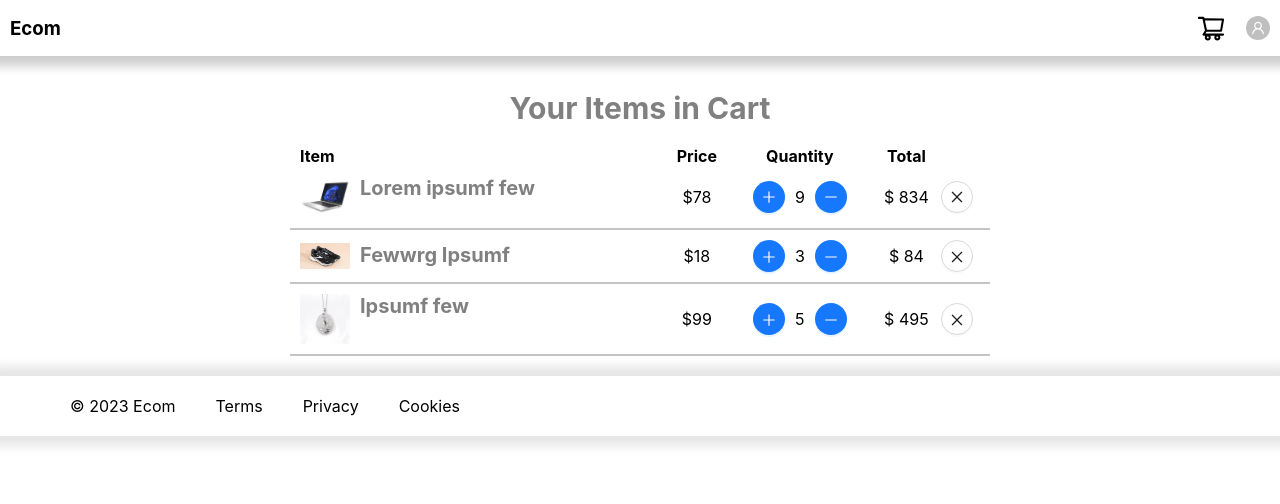
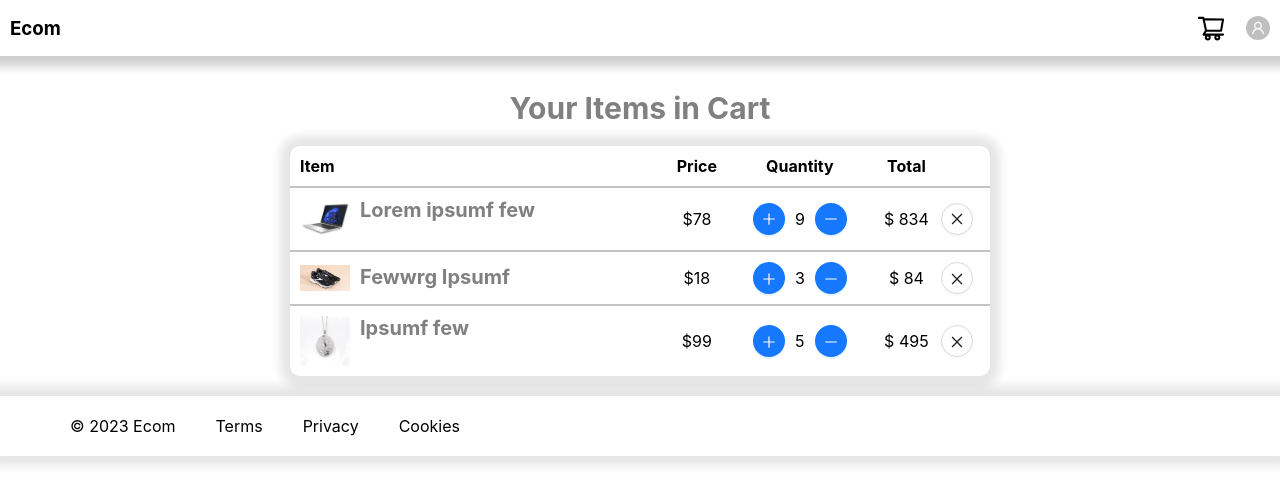
Before and after one commit to M-Abdullah-1/ecom-web-0.0, a React (Vite) app: page /cart in a window 1280 px wide. Shown: the top 504 px of the page. Built offline with nearby package versions, Linux system fonts and the light colour scheme.

Commit message:
fix cart table shadows

```diff
--- a/src/components/cartTable/index.tsx
+++ b/src/components/cartTable/index.tsx
@@ -44,6 +44,7 @@ const index = () => {
               <th>Price</th>
               <th>Quantity</th>
               <th>Total</th>
+              <th></th>
             </tr>
           </thead>
           <tbody>
--- a/src/components/cartTable/style.module.scss
+++ b/src/components/cartTable/style.module.scss
@@ -3,12 +3,19 @@
   overflow-x: auto;
   width: 100%;
   max-width: 700px;
+  border-radius: 10px;
+  box-shadow: 0 0 10px 10px rgba(#000, 0.1);
+
   .tableBox {
     width: 100%;
     min-width: 500px;
     .table {
       width: 100%;
       border-collapse: collapse;
+      tr:first-child th {
+        border-bottom: 2px solid rgba(128, 128, 128, 0.463);
+        padding: 10px 0;
+      }
       tr th:first-child {
         text-align: left;
         padding-left: 10px;
@@ -16,6 +23,12 @@
       td {
         border-bottom: 2px solid rgba(128, 128, 128, 0.463);
         padding: 10px 0;
+      }
+      tr:first-child {
+        border-radius: 10px;
+      }
+      tr:last-child td {
+        border: none;
       }
       th {
         text-align: center;
@@ -54,3 +67,9 @@
     }
   }
 }
+
+@media (max-width: 523px) {
+  .container {
+    box-shadow: inset 0px 0px 10px 0px rgba(0, 0, 0, 0.2);
+  }
+}
--- a/src/pages/user/cart/style.module.scss
+++ b/src/pages/user/cart/style.module.scss
@@ -10,6 +10,6 @@
     margin: 20px 0;
   }
   .cartProductSection {
-    // border: 2px dashed brown;
+    padding: 0 10px;
   }
 }
```
